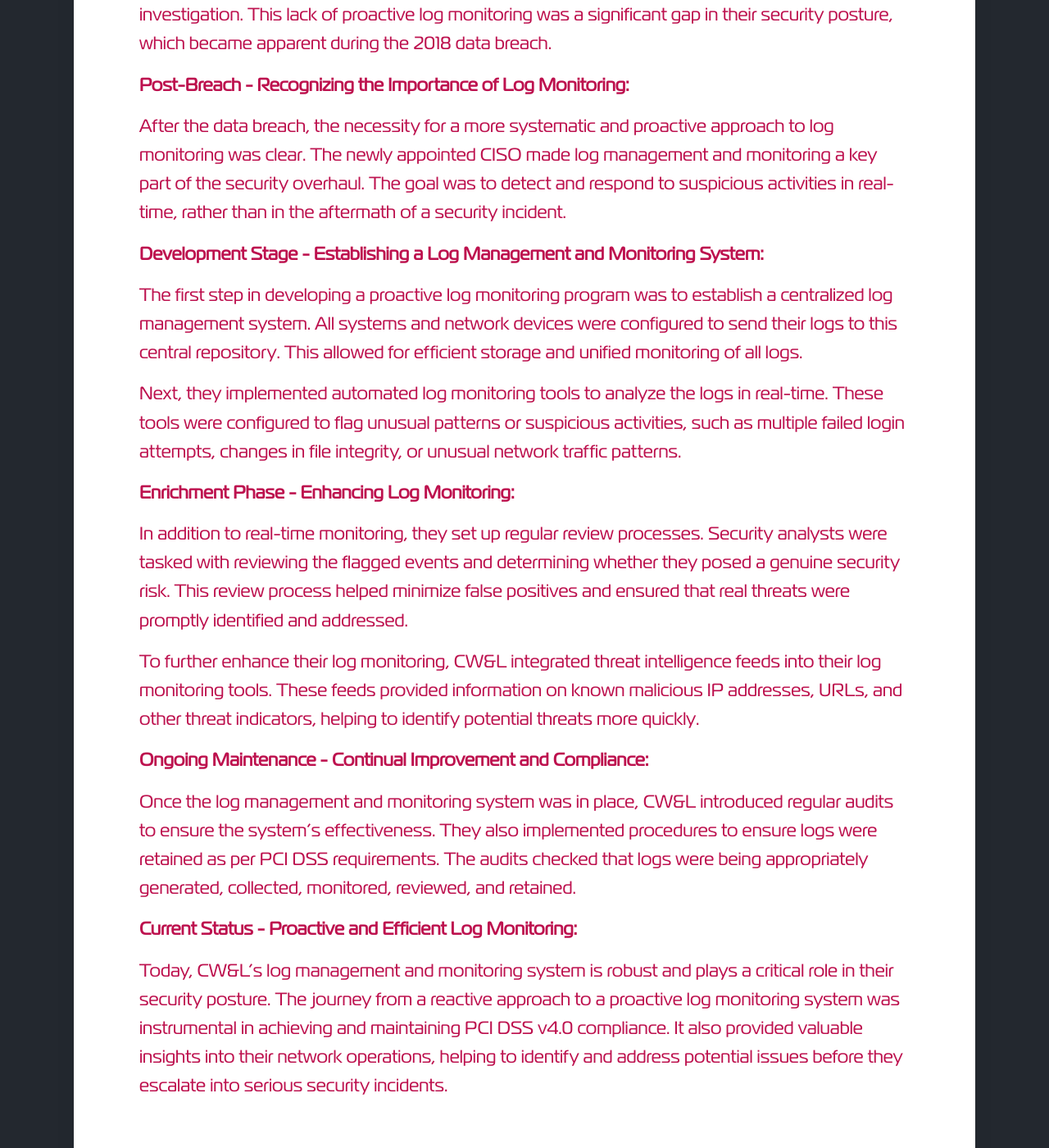
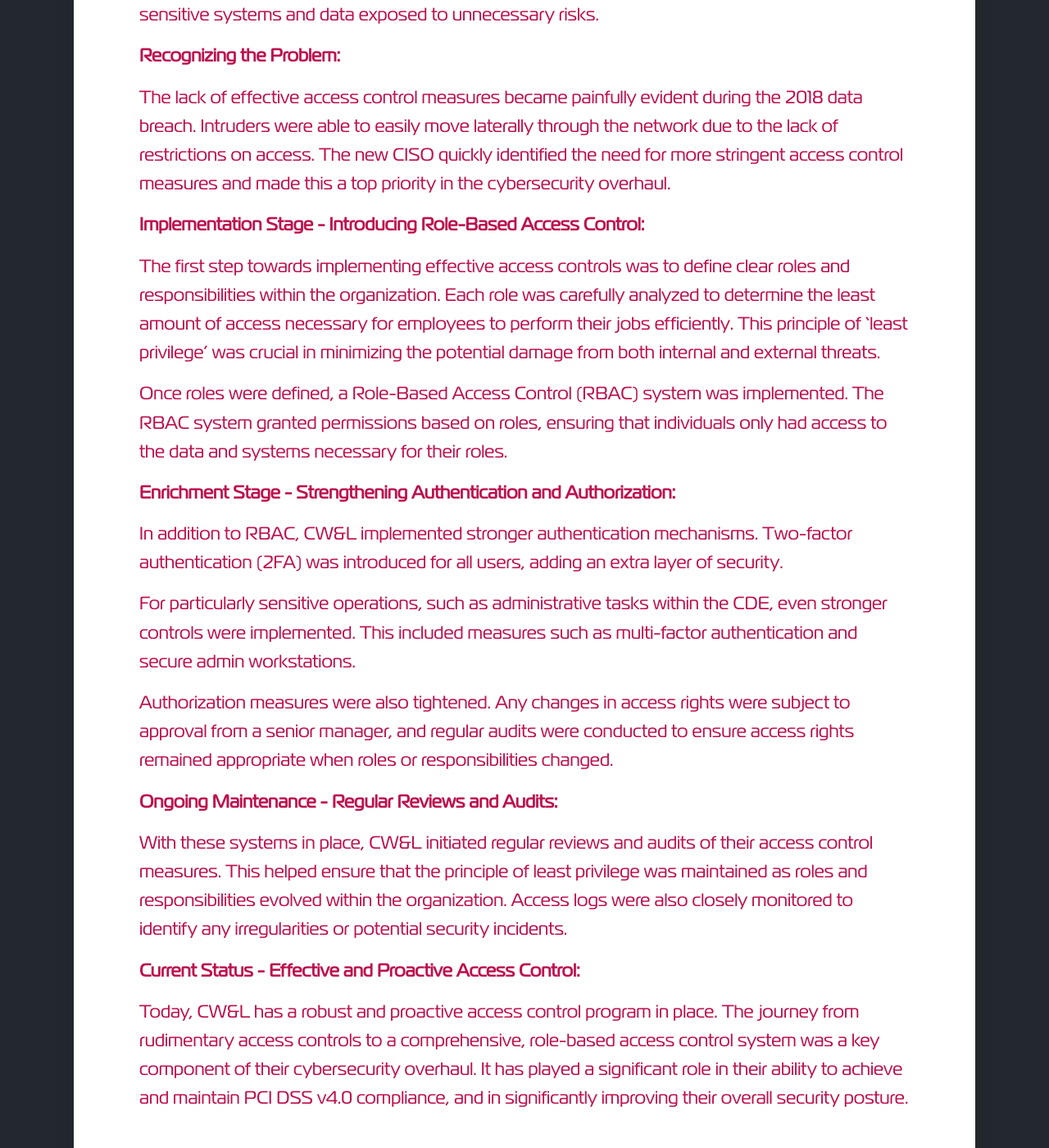
Before and after one commit to 729studios/scottnorton-io.github.io, a Jekyll site: the page built from _projects/2023-06-28-CWnL-Limited Access Control.md, in a window 1280 px wide and 1400 px high, scrolled down 1412 px. Shown: the whole window at 82% size. Built offline with Jekyll 4.4.1, drawn with Linux system fonts in a browser that asks for light colours; nearby versions of some CDN libraries; some of the changed text lies outside the part shown.

Commit message:
cw&l even more!

```diff
--- a/_projects/2023-06-28-CWnL-Limited Access Control.md
+++ b/_projects/2023-06-28-CWnL-Limited Access Control.md
@@ -1,37 +1,39 @@
 ---
-title: "Conduit Weak & Leak: Reactive and Inefficient Logging"
+title: "Conduit Weak & Leak: Limited Access Control"
 subtitle: ''
-date: 2023-06-27 06:00:00
+date: 2023-06-28 06:00:00
 description: "Overview of Weak & Leak Infrastructure"
 featured_image: '/images/techsmith/line-pipe-shutterstock_1037473621.jpg'
 ---
 
 ![](/images/techsmith/line-pipe-shutterstock_1037473621.jpg)
 
-**Initial Stage - Reactive and Inefficient Logging:**
+**Initial Stage - Limited Access Control:**
 
-In the early stages, CW&L's approach to logging was fairly basic and reactive. The systems and network devices were set up to create logs, but there was no centralized system for log management or monitoring. Logs were reviewed only when an incident occurred and required investigation. This lack of proactive log monitoring was a significant gap in their security posture, which became apparent during the 2018 data breach.
+When CW&L first started, its access control measures were rudimentary at best. All employees had relatively open access to systems and data, with little differentiation based on roles or job functions. This 'one size fits all' approach to access control was simpler to manage, but it left sensitive systems and data exposed to unnecessary risks.
 
-**Post-Breach - Recognizing the Importance of Log Monitoring:**
+**Recognizing the Problem:**
 
-After the data breach, the necessity for a more systematic and proactive approach to log monitoring was clear. The newly appointed CISO made log management and monitoring a key part of the security overhaul. The goal was to detect and respond to suspicious activities in real-time, rather than in the aftermath of a security incident.
+The lack of effective access control measures became painfully evident during the 2018 data breach. Intruders were able to easily move laterally through the network due to the lack of restrictions on access. The new CISO quickly identified the need for more stringent access control measures and made this a top priority in the cybersecurity overhaul.
 
-**Development Stage - Establishing a Log Management and Monitoring System:**
+**Implementation Stage - Introducing Role-Based Access Control:**
 
-The first step in developing a proactive log monitoring program was to establish a centralized log management system. All systems and network devices were configured to send their logs to this central repository. This allowed for efficient storage and unified monitoring of all logs.
+The first step towards implementing effective access controls was to define clear roles and responsibilities within the organization. Each role was carefully analyzed to determine the least amount of access necessary for employees to perform their jobs efficiently. This principle of 'least privilege' was crucial in minimizing the potential damage from both internal and external threats.
 
-Next, they implemented automated log monitoring tools to analyze the logs in real-time. These tools were configured to flag unusual patterns or suspicious activities, such as multiple failed login attempts, changes in file integrity, or unusual network traffic patterns.
+Once roles were defined, a Role-Based Access Control (RBAC) system was implemented. The RBAC system granted permissions based on roles, ensuring that individuals only had access to the data and systems necessary for their roles.
 
-**Enrichment Phase - Enhancing Log Monitoring:**
+**Enrichment Stage - Strengthening Authentication and Authorization:**
 
-In addition to real-time monitoring, they set up regular review processes. Security analysts were tasked with reviewing the flagged events and determining whether they posed a genuine security risk. This review process helped minimize false positives and ensured that real threats were promptly identified and addressed.
+In addition to RBAC, CW&L implemented stronger authentication mechanisms. Two-factor authentication (2FA) was introduced for all users, adding an extra layer of security.
 
-To further enhance their log monitoring, CW&L integrated threat intelligence feeds into their log monitoring tools. These feeds provided information on known malicious IP addresses, URLs, and other threat indicators, helping to identify potential threats more quickly.
+For particularly sensitive operations, such as administrative tasks within the CDE, even stronger controls were implemented. This included measures such as multi-factor authentication and secure admin workstations.
 
-**Ongoing Maintenance - Continual Improvement and Compliance:**
+Authorization measures were also tightened. Any changes in access rights were subject to approval from a senior manager, and regular audits were conducted to ensure access rights remained appropriate when roles or responsibilities changed.
 
-Once the log management and monitoring system was in place, CW&L introduced regular audits to ensure the system's effectiveness. They also implemented procedures to ensure logs were retained as per PCI DSS requirements. The audits checked that logs were being appropriately generated, collected, monitored, reviewed, and retained.
+**Ongoing Maintenance - Regular Reviews and Audits:**
 
-**Current Status - Proactive and Efficient Log Monitoring:**
+With these systems in place, CW&L initiated regular reviews and audits of their access control measures. This helped ensure that the principle of least privilege was maintained as roles and responsibilities evolved within the organization. Access logs were also closely monitored to identify any irregularities or potential security incidents.
 
-Today, CW&L's log management and monitoring system is robust and plays a critical role in their security posture. The journey from a reactive approach to a proactive log monitoring system was instrumental in achieving and maintaining PCI DSS v4.0 compliance. It also provided valuable insights into their network operations, helping to identify and address potential issues before they escalate into serious security incidents.
+**Current Status - Effective and Proactive Access Control:**
+
+Today, CW&L has a robust and proactive access control program in place. The journey from rudimentary access controls to a comprehensive, role-based access control system was a key component of their cybersecurity overhaul. It has played a significant role in their ability to achieve and maintain PCI DSS v4.0 compliance, and in significantly improving their overall security posture.
```
Also changed, not shown: _projects/2023-06-29-CWnL-Absence of Formal Security Policies.md (+16 -16 lines), _projects/2023-07-01-CWnL-Absence of Formal Security Policies copy.md (added, +35 -0 lines), _projects/2023-07-02-CWnL-A Network in Peril.md (added, +41 -0 lines), _projects/2023-07-03-CWnL-Prioritized Approach.md (added, +33 -0 lines).
